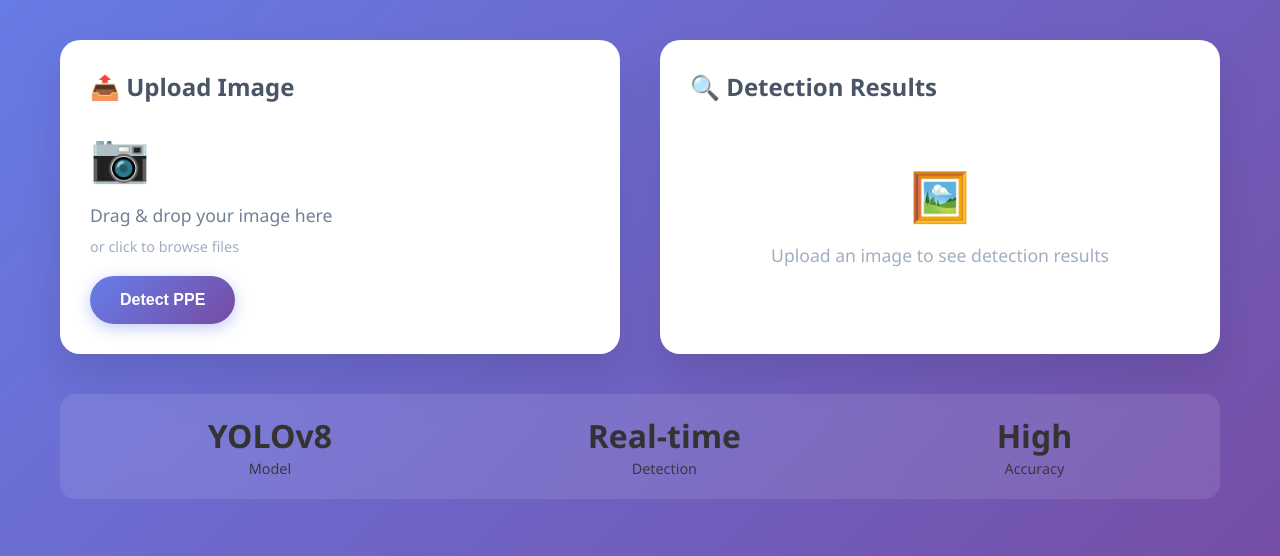
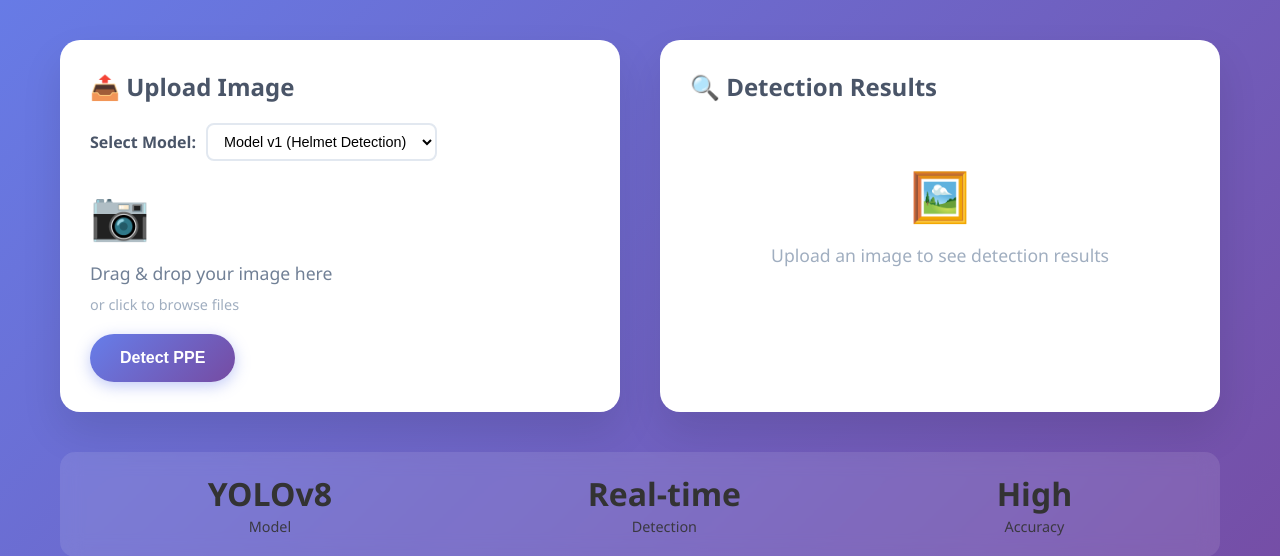
Before and after one commit to itx-nasir/ppe-detection-yolov8, a FastAPI app: page / in a window 1280 px wide. Shown: the part 122-678 px from the top of the page. Run offline with FastAPI, Linux system fonts and the light colour scheme.

Commit message:
Integrate YOLOv8 model with proper configuration

```diff
--- a/static/js/script.js
+++ b/static/js/script.js
@@ -78,6 +78,10 @@ document.addEventListener('DOMContentLoaded', function() {
         const formData = new FormData();
         formData.append('file', file);
 
+        // Get selected model
+        const selectedModel = document.getElementById('modelSelect').value;
+        formData.append('model', selectedModel);
+
         try {
             const response = await fetch('/predict/', {
                 method: 'POST',
@@ -85,15 +89,23 @@ document.addEventListener('DOMContentLoaded', function() {
             });
 
             if (response.ok) {
-                const blob = await response.blob();
-                const imageUrl = URL.createObjectURL(blob);
-                showResult(imageUrl);
+                const contentType = response.headers.get('content-type');
+                if (contentType && contentType.includes('application/json')) {
+                    // Handle error response
+                    const errorData = await response.json();
+                    throw new Error(errorData.error || 'Unknown error occurred');
+                } else {
+                    // Handle successful image response
+                    const blob = await response.blob();
+                    const imageUrl = URL.createObjectURL(blob);
+                    showResult(imageUrl);
+                }
             } else {
                 throw new Error(`HTTP ${response.status}: ${response.statusText}`);
             }
         } catch (error) {
             console.error('Error:', error);
-            showError('Error processing image. Please try again.');
+            showError(error.message || 'Error processing image. Please try again.');
         } finally {
             setLoadingState(false);
         }
--- a/templates/index.html
+++ b/templates/index.html
@@ -16,6 +16,13 @@
         <div class="main-content">
             <div class="upload-card">
                 <h2 class="card-title">📤 Upload Image</h2>
+                <div class="model-selector">
+                    <label for="modelSelect">Select Model:</label>
+                    <select id="modelSelect" class="model-select">
+                        <option value="v1">Model v1 (Helmet Detection)</option>
+                        <option value="v2">Model v2 (10 Classes)</option>
+                    </select>
+                </div>
                 <div class="upload-area" id="uploadArea">
                     <div class="upload-icon">📷</div>
                     <div class="upload-text">Drag & drop your image here</div>
```
